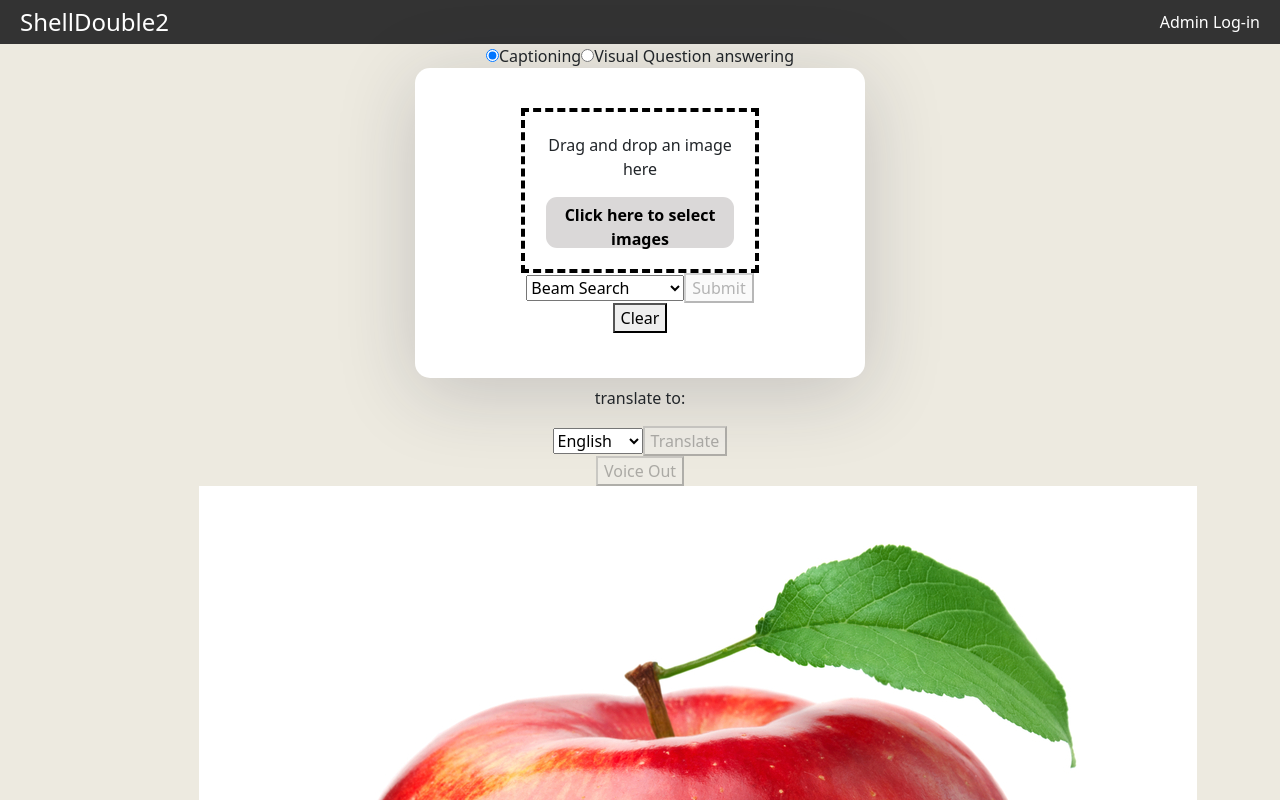
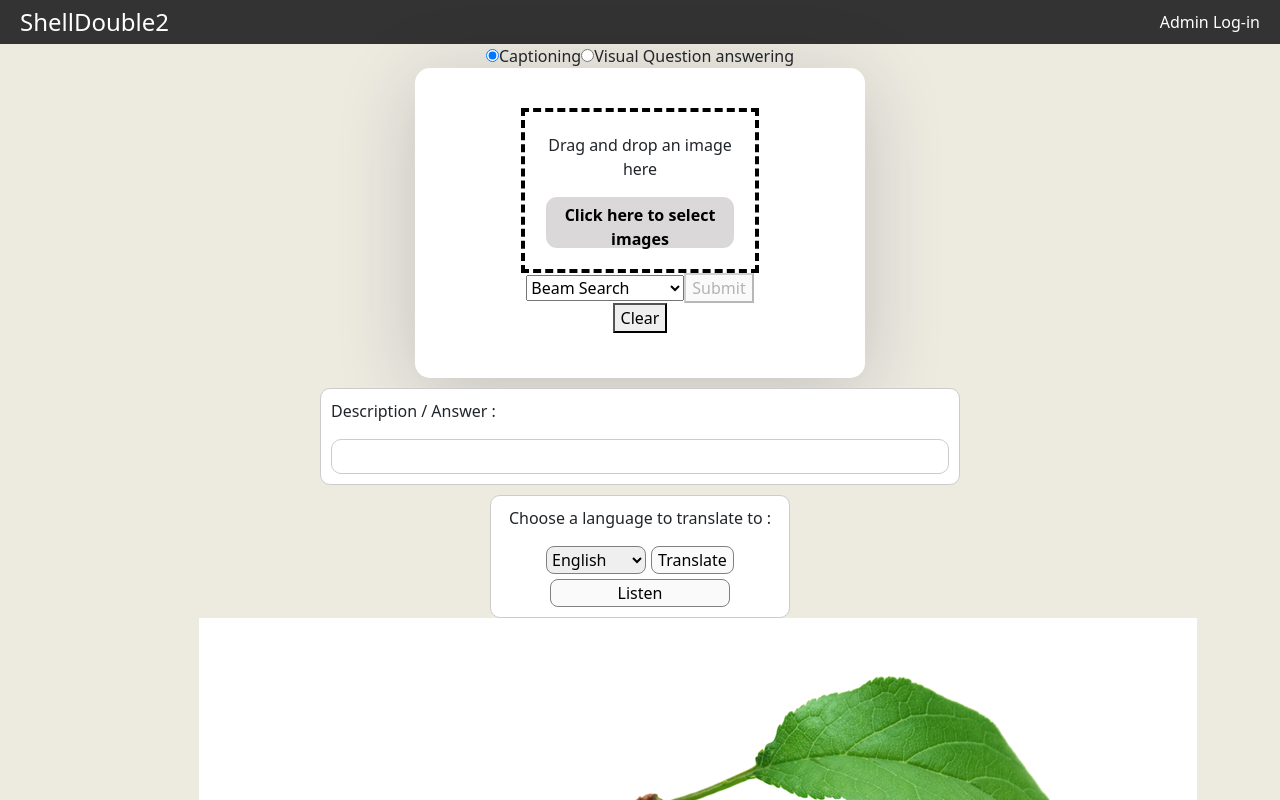
Before and after one commit to kellock117/ImageCaption, a React (Create React App) app in the folder frontend/: page / in a window 1280 px wide. Shown: the top 800 px of the page. Built offline with nearby package versions, Linux system fonts and the light colour scheme; no server answers.

Commit message:
Translation and Output css

```diff
--- a/frontend/src/components/main/audio.component.js
+++ b/frontend/src/components/main/audio.component.js
@@ -1,4 +1,12 @@
 import React from "react";
+
+const audioButton = {
+  color: 'black',
+  border: '1px solid grey',
+  borderRadius: '8px',
+  width: '180px',
+  marginTop: '5px',
+}
 
 export default function Audio({ text, language }) {
   var voices = [];
@@ -44,8 +52,8 @@ export default function Audio({ text, language }) {
 
   return (
     <div>
-      <button disabled={!text} onClick={tts}>
-        Voice Out
+      <button style={audioButton} disabled={!text} onClick={tts}>
+        Listen
       </button>
     </div>
   );
--- a/frontend/src/components/main/output.component.js
+++ b/frontend/src/components/main/output.component.js
@@ -2,12 +2,56 @@ import React from "react";
 import Translation from "./translation.component";
 import Audio from "./audio.component";
 
+const outputContainerStyle = {
+  border : '1px solid #ccc',
+  backgroundColor: 'white',
+  borderRadius : '10px',
+  width: '50%',
+  margin: 'auto',
+  marginTop: '10px',
+  padding: '10px',
+  textAlign: 'left',
+
+}
+const outputTextBoxStyle = {
+  border : '1px solid #ccc',
+  backgroundColor: 'white',
+  height: '35px',
+  width: '100%',
+  borderRadius: '10px',
+  wordWrap: 'break-all',
+}
+
+const outputFontStyle = {
+  fontFamily: 'Sans-serif',
+  textAlign: 'center',
+  fontSize: '25px',
+}
+
+const TranslationContainerStyle = {
+  border : '1px solid #ccc',
+  backgroundColor: 'white',
+  borderRadius : '10px',
+  width: '300px',
+  margin: 'auto',
+  marginTop: '10px',
+  padding: '10px',
+  textAlign: 'center',
+}
+
 export default function Output({ output, language, onSubmit }) {
   return (
     <div>
-      <h1>{output}</h1>
-      <Translation text={output} onSubmit={onSubmit} />
-      <Audio text={output} language={language} />
+      <div style={outputContainerStyle}>
+        <p>Description / Answer :</p>
+        <div style={outputTextBoxStyle}>
+          <h1 style={outputFontStyle}>{output}</h1>
+        </div>
+      </div>
+      <div style={TranslationContainerStyle}>
+        <Translation text={output} onSubmit={onSubmit} />
+        <Audio text={output} language={language} />
+      </div>
     </div>
   );
 }
--- a/frontend/src/components/main/translation.component.js
+++ b/frontend/src/components/main/translation.component.js
@@ -1,4 +1,20 @@
 import React from "react";
+
+const translateButton = {
+  color: 'black',
+  border: '1px solid grey',
+  borderRadius: '8px',
+  marginLeft: '5px',
+}
+
+const selectStyle = {
+  color: 'black',
+  border: '1px solid grey',
+  borderRadius: '8px',
+  padding: '1px',
+  width: '100px',
+
+}
 
 export default function translation({ text, onSubmit }) {
   const handleSubmission = async () => {
@@ -23,8 +39,8 @@ export default function translation({ text, onSubmit }) {
   };
   return (
     <div>
-      <p>translate to: </p>
-      <select id="language">
+      <p>Choose a language to translate to : </p>
+      <select style={selectStyle} id="language">
         <option value="en" defaultValue>
           English
         </option>
@@ -32,7 +48,7 @@ export default function translation({ text, onSubmit }) {
         <option value="ko">Korean</option>
         <option value="ja">Japanese</option>
       </select>
-      <button disabled={!text} onClick={handleSubmission}>
+      <button style={translateButton} disabled={!text} onClick={handleSubmission}>
         Translate
       </button>
     </div>
```
